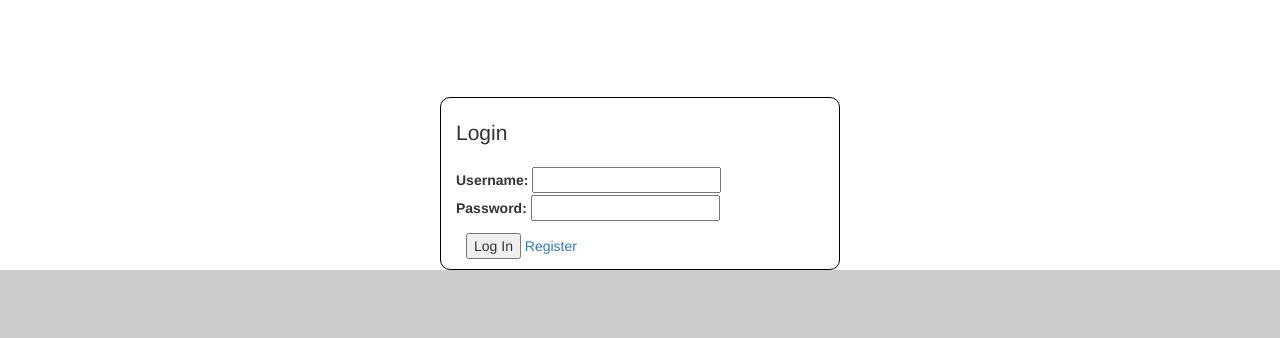
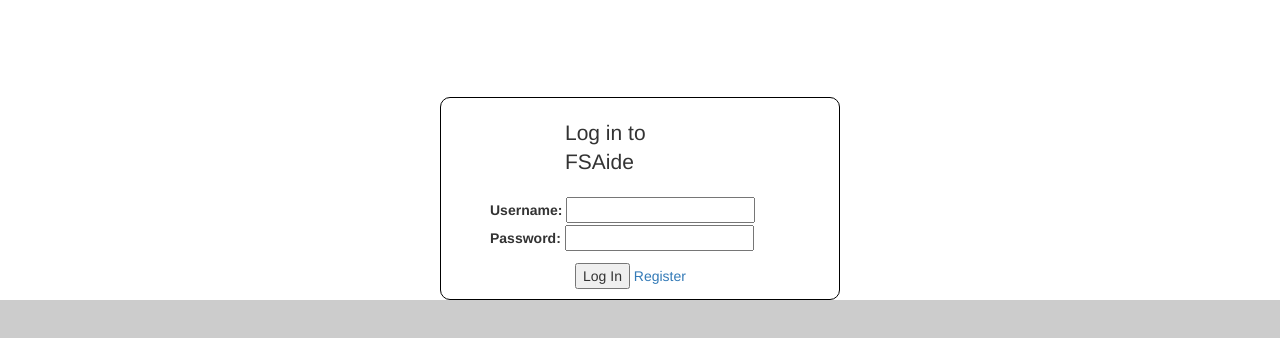
Before and after one commit to oliverlangmo/solo_Projecto, a website: page public/views/index.html in a window 1280 px wide. Shown: the part 166-504 px from the top of the page. Drawn offline with Linux system fonts and the light colour scheme; files that its build step writes are made by us from their sources; files whose address does not match are found by name.

Commit message:
with more css

```diff
--- a/public/views/routes/home.html
+++ b/public/views/routes/home.html
@@ -7,15 +7,14 @@
  </div>
   <div id = "homeWrap">
       <div class="container">
-              <h1 class="lead">Login</h1>
+              <h1 id = 'boxTitle'class="lead">Log in to FSAide</h1>
                 <!-- Set form action and method -->
           <form>
-              <div>
+              <div id= 'credentials'>
                   <label for="username">Username:</label>
                   <input type="text" name="username" ng-model = "user.username" id="username"/>
-              </div>
-              <div>
-                  <label for="password">Password:</label>
+
+                  <label for="password"> Password:</label>
                   <input type="password" name="password" ng-model = "user.password"id="password"/>
               </div>
               <div id= 'login'>
--- a/public/views/styles.css
+++ b/public/views/styles.css
@@ -49,8 +49,18 @@
   border: 1px solid black;
   border-radius: 10px;
 }
+#boxTitle{
+  width: 150px;
+  margin: 20px auto;
+}
 #login{
   padding: 10px;
+  width: 150px;
+  margin: auto;
+}
+#credentials{
+  width: 300px;
+  margin: 0 auto;
 }
 .ng-modal-overlay {
   /* A dark translucent div that covers the whole screen */
```
